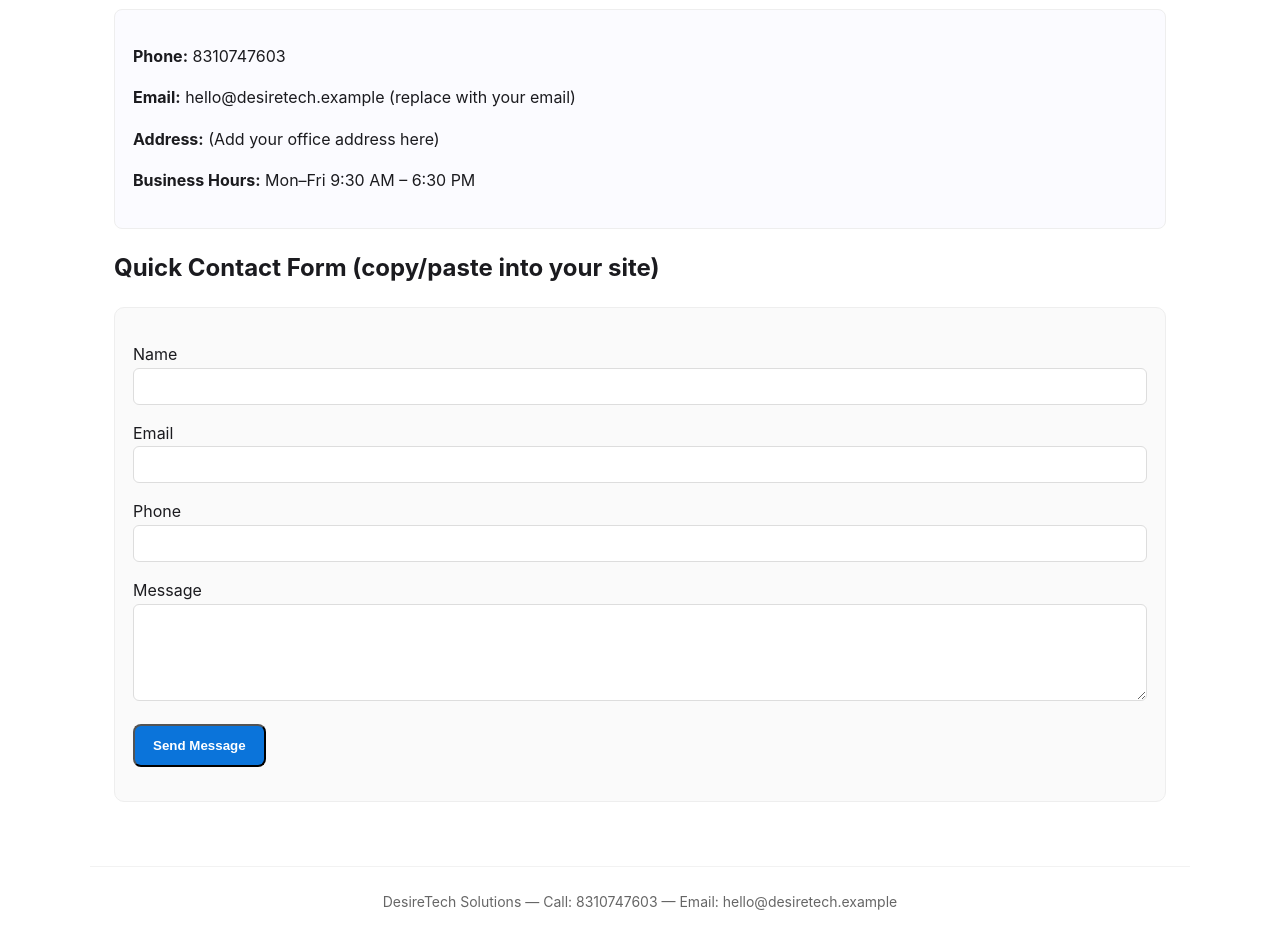
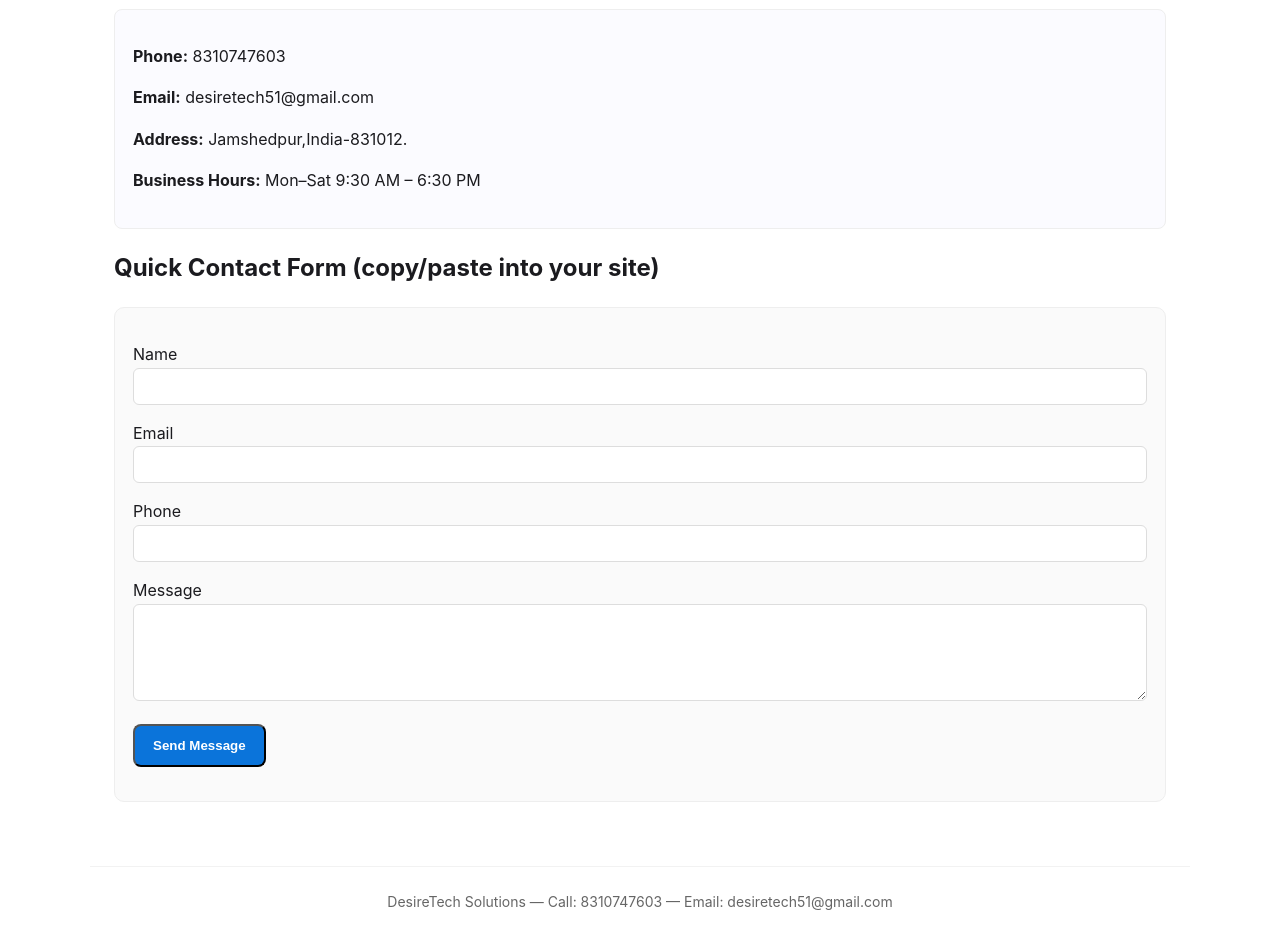
Before and after one commit to duttasudeep720-cmd/www.desire2tech.github.io, a plain HTML site: page contact.html in a window 1280 px wide. Shown: the part 220-1158 px from the top of the page. Drawn offline with Linux system fonts and the light colour scheme.

Commit message:
Update contact information in contact.html

```diff
--- a/contact.html
+++ b/contact.html
@@ -45,9 +45,9 @@ body{font-family:Inter, system-ui, -apple-system, 'Segoe UI', Roboto, 'Helvetica
 
     <div class="contact-box">
       <p><strong>Phone:</strong> 8310747603</p>
-      <p><strong>Email:</strong> hello@desiretech.example (replace with your email)</p>
-      <p><strong>Address:</strong> (Add your office address here)</p>
-      <p><strong>Business Hours:</strong> Mon–Fri 9:30 AM – 6:30 PM</p>
+      <p><strong>Email:</strong> desiretech51@gmail.com</p>
+      <p><strong>Address:</strong> Jamshedpur,India-831012.</p>
+      <p><strong>Business Hours:</strong> Mon–Sat 9:30 AM – 6:30 PM</p>
     </div>
 
     <h2>Quick Contact Form (copy/paste into your site)</h2>
@@ -63,7 +63,7 @@ body{font-family:Inter, system-ui, -apple-system, 'Segoe UI', Roboto, 'Helvetica
   </main>
 
   <footer class="container footer">
-    <div>DesireTech Solutions — Call: 8310747603 — Email: hello@desiretech.example</div>
+    <div>DesireTech Solutions — Call: 8310747603 — Email: desiretech51@gmail.com</div>
   </footer>
 </body>
 </html>
```
